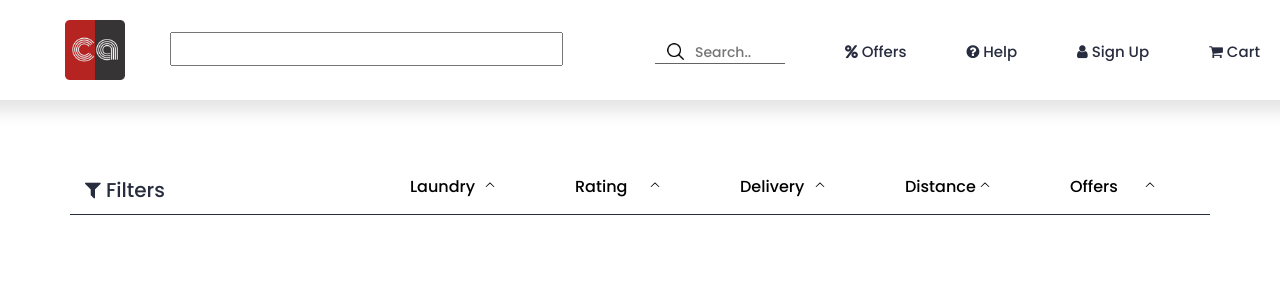
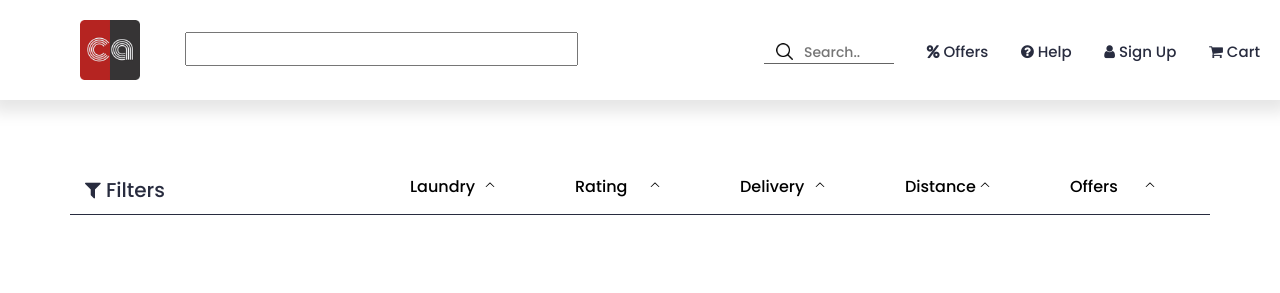
Before and after one commit to abhishekrawat22/creaseart_website, a plain HTML site: page vendor-list.html in a window 1280 px wide. Shown: the top 293 px of the page. Drawn offline with nearby package versions, Linux system fonts and the light colour scheme.

Commit message:
Fixed css issue with sidebar navigation

```diff
--- a/css/vendor-list.scss
+++ b/css/vendor-list.scss
@@ -24,6 +24,7 @@ body {
 
         .vendor_list_nav_two {
             align-self: center;
+            width: 40%;
             input[type=text] {
                 width: 130px;
                 box-sizing: border-box;
--- a/vendor-list.html
+++ b/vendor-list.html
@@ -17,16 +17,16 @@
 <body>
 
     <!-- Navigation header starts-->
-    <header class="vendor_list_nav row">
+    <header class="vendor_list_nav">
 
-        <div class="vendor_list_nav_one col-md-6">
+        <div class="vendor_list_nav_one">
             <a href="https://www.creaseart.com"><img src="img/creaseart_logo.png" alt="logo" class="logo"></a>
             <!-- Search address -->
             <input type="text"/>
         </div>
 
         <!-- Menu starts -->
-        <div id="myNav" class="vendor_list_nav_two col-md-6 vendor_overlay">
+        <div id="myNav" class="vendor_list_nav_two vendor_overlay">
             <a href="javascript:void(0)" class="closebtn" onclick="closeNav()">&times;</a>
             <div class="vendor_content">
                 <form>
```
Also changed, not shown: css/vendor-list.css, 1 other file.
